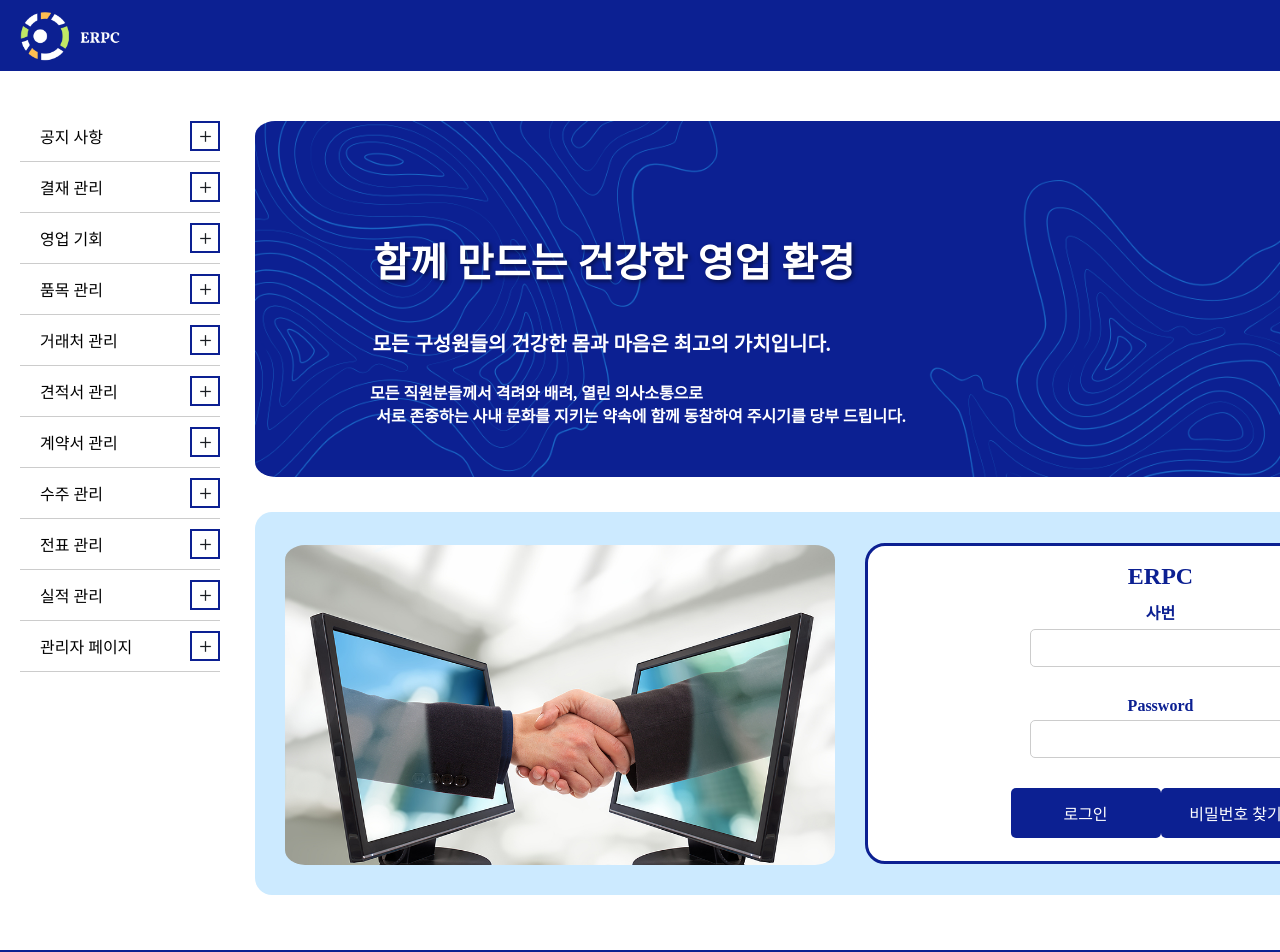
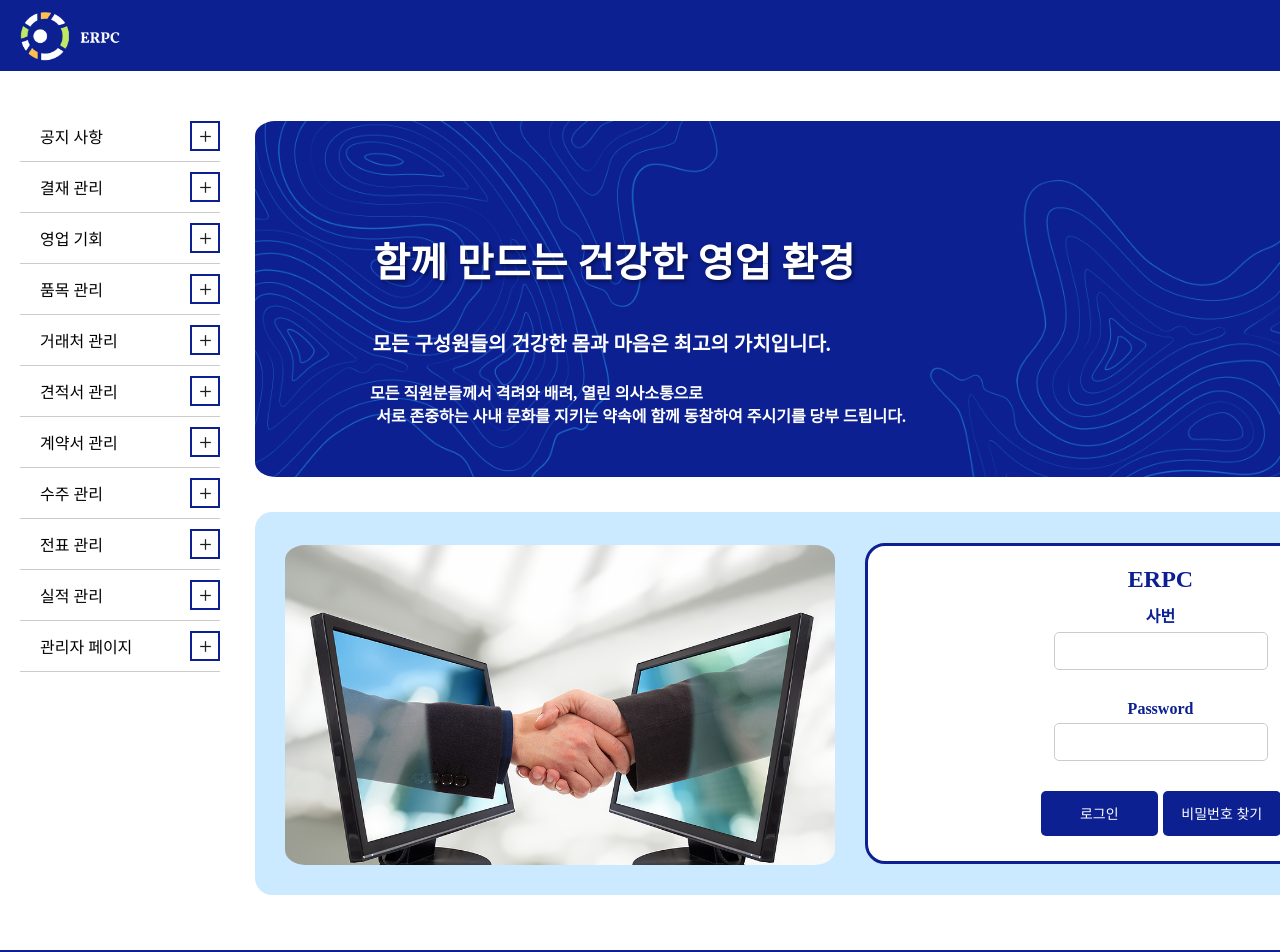
Before and after one commit to CINE-VERSE/erpc-front, a Vue app: page / in a window 1280 px wide. Shown: the top 952 px of the page. Built offline with nearby package versions, Linux system fonts and the light colour scheme; a web font is replaced by a local one.

Commit message:
fix: 메인화면 버튼 수정
1. 로그인 버튼 크기 조정
2. 로그아웃 버튼 조정

```diff
--- a/src/components/main/Main.vue
+++ b/src/components/main/Main.vue
@@ -15,17 +15,17 @@
                 <div v-if="isLoggedIn" class="logged-in-message">
                     <h1>ERPC</h1>
                     <p>{{ loggedInMessage }}</p>
-                    <button @click="logout">로그아웃</button>
+                    <button @click="logout" class="logout-btn">로그아웃</button>
                 </div>
                 <div v-else class="login-container">
                     <h1>ERPC</h1>
                     <label for="employee-id">사번</label>
-                    <input type="text" v-model="employeeCode" id="employee-id" name="employee-id">
+                    <input type="text" v-model="employeeCode" id="employee-id" name="employee-id" oninput="this.value = this.value.toUpperCase()">
                     <label for="password">Password</label>
                     <input type="password" v-model="employeePassword" id="password" name="password">
                     <div class="login-container2">
                     <button @click="login">로그인</button>
-                    <button @click="changePassword">비밀번호 찾기</button>
+                    <button class="password-btn" @click="changePassword">비밀번호 찾기</button>
                     </div>
                 </div>
             </div>
@@ -114,6 +114,15 @@ const changePassword = () => {
 </script>
 
 <style>
+.logout-btn {
+    border: white 1px solid !important;
+    width: 120px !important;
+}
+
+.password-btn{
+    margin-left: 5px;
+}
+
 .mainpage {
     display: flex;
     flex-direction: column;
@@ -229,8 +238,8 @@ const changePassword = () => {
 
 }
 .login-container2 {
-    width: 300px;
-    height: 60px;
+    width: 240px;
+    height: 55px;
     text-align: center;
     display: flex;
     flex-direction: row;
@@ -298,7 +307,7 @@ const changePassword = () => {
     color: white;
     border: none;
     border-radius: 5px;
-    font-size: 16px;
+    font-size: 14px;
     cursor: pointer;
     margin-top: 10px; /* 버튼 간의 간격을 조정합니다. */
 }
```
